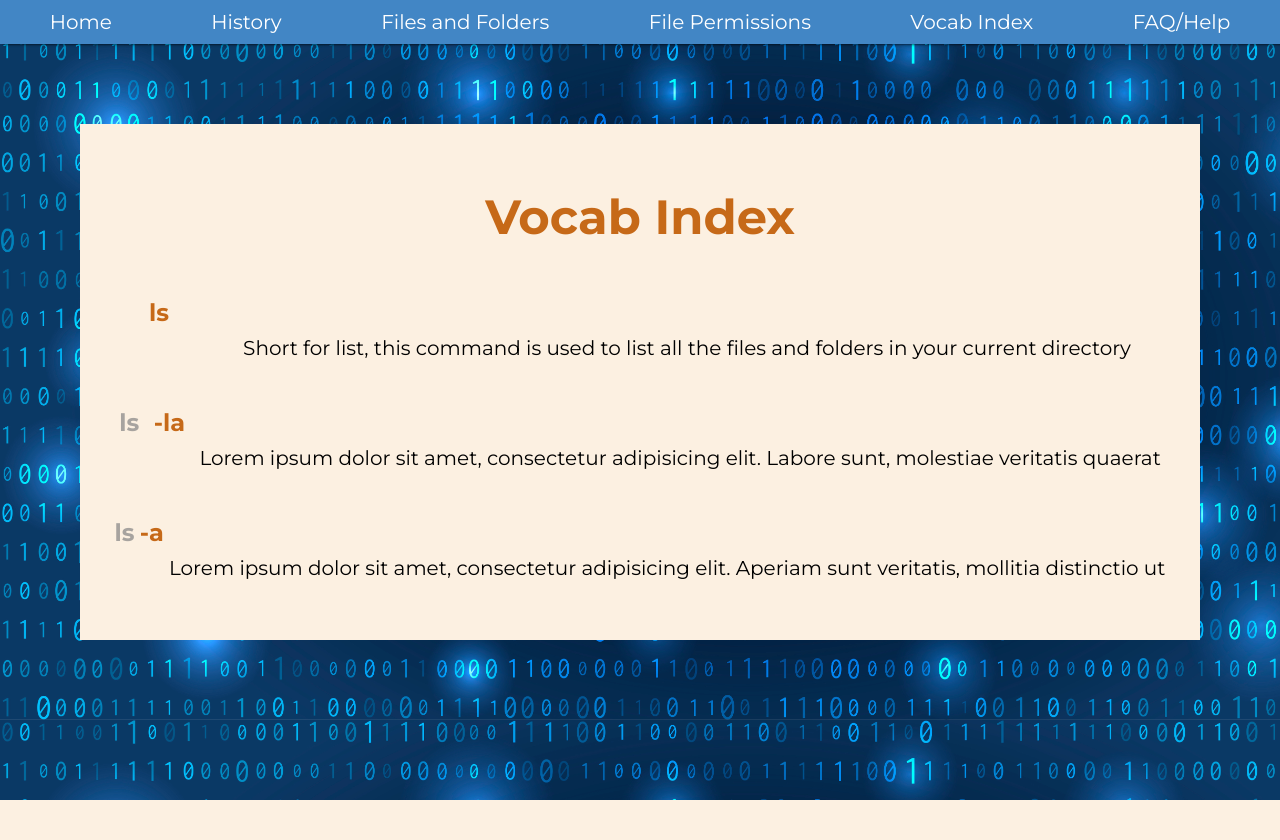
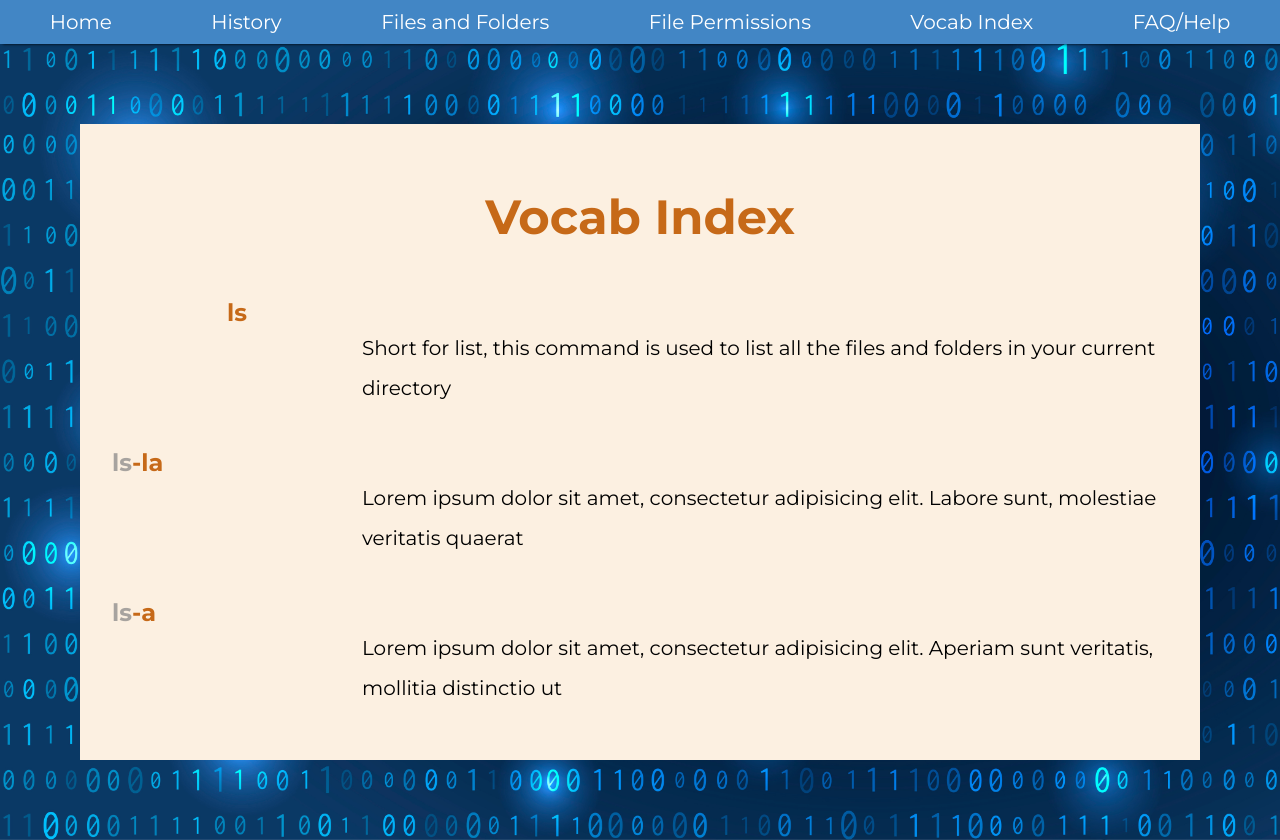
Before and after one commit to emma1-edgar1/ISTE240UnixProject, a PHP site: page /vocab.php in a window 1280 px wide. Before the commit the page ends 800 px from the top, so only its background shows below. Run offline with PHP 8.4, Linux system fonts and the light colour scheme.

Commit message:
refactored vocab page to a grid system

```diff
--- a/assets/css/styles.css
+++ b/assets/css/styles.css
@@ -120,13 +120,22 @@ h4 {
     padding: 2em;
 }
 
+
+/* vocab page formatting */
 .vocab-panel {
     display: flex;
     flex-direction: row;
     justify-content: space-around;
     align-content: stretch;
+    text-align: center;
 }
-
+#vocab-grid{
+    display: grid;
+    grid-template: auto / 250px auto;
+}
+.compound-vocab-h2 {
+    display: flex;
+}
 .greyout-h2{
     color: rgba(128, 128, 128, 0.682);
 }
--- a/vocab.php
+++ b/vocab.php
@@ -4,20 +4,17 @@
     include($path . "assets/inc/header.php");
 ?>
 
-        <h1>Vocab Index</h1>
-        <div class="vocab-panel">
-            <h2>ls</h2>
-            <p>Short for list, this command is used to list all the files and folders in your current directory</p>
-            <!-- <p>Can use with other commands : ls</p> -->
-        </div>
-        <div class="vocab-panel">
-            <h2 class="greyout-h2">ls</h2><h2>-la</h2>
-            <p>Lorem ipsum dolor sit amet, consectetur adipisicing elit. Labore sunt, molestiae veritatis quaerat</p>
-        </div>
-        <div class="vocab-panel">
-            <h2 class="greyout-h2">ls</h2><h2>-a</h2>
-            <p>Lorem ipsum dolor sit amet, consectetur adipisicing elit. Aperiam sunt veritatis, mollitia distinctio ut</p>
-        </div>
+    <h1>Vocab Index</h1>
+    <div id="vocab-grid">
+        <h2>ls</h2>
+        <p>Short for list, this command is used to list all the files and folders in your current directory</p>
+
+        <div class="compound-vocab-h2"><h2 class="greyout-h2">ls</h2><h2>-la</h2></div>
+        <p>Lorem ipsum dolor sit amet, consectetur adipisicing elit. Labore sunt, molestiae veritatis quaerat</p>
+
+        <div class="compound-vocab-h2"><h2 class="greyout-h2">ls</h2><h2>-a</h2></div>
+        <p>Lorem ipsum dolor sit amet, consectetur adipisicing elit. Aperiam sunt veritatis, mollitia distinctio ut</p>
+    </div> <!--end of vocab-grid-->
 
 <?php
     include($path . "assets/inc/footer.php");
```
